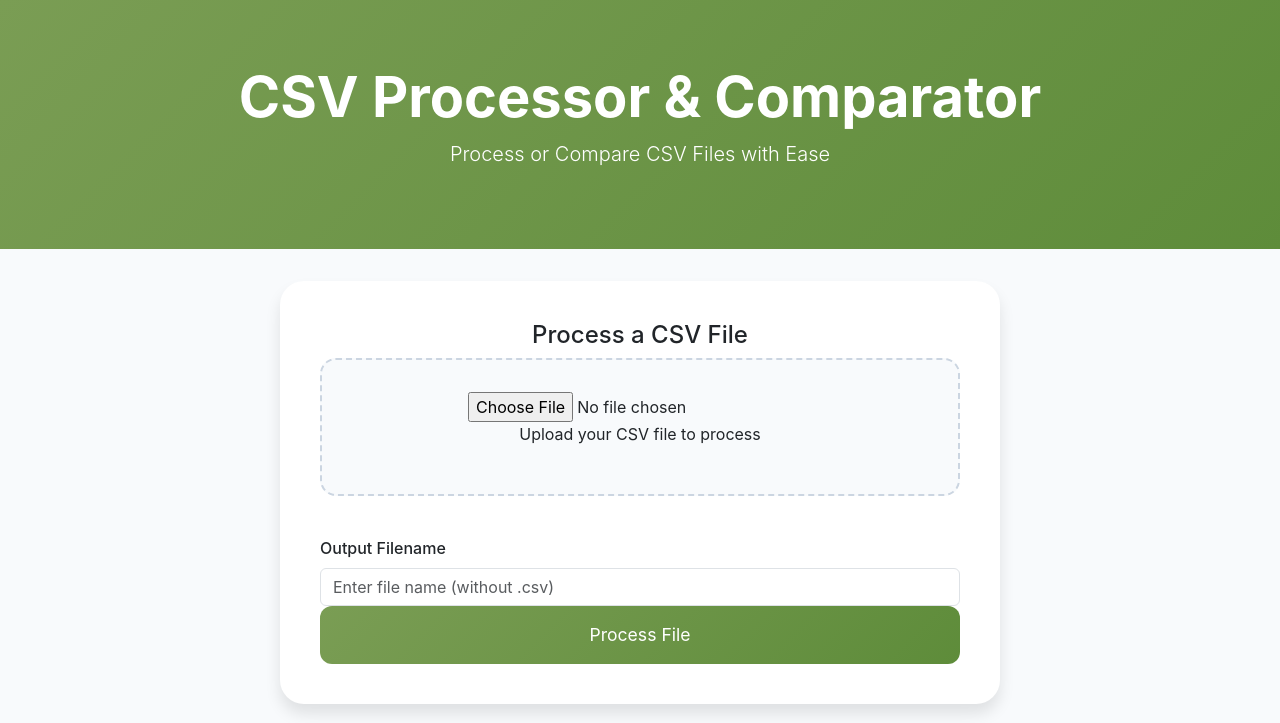
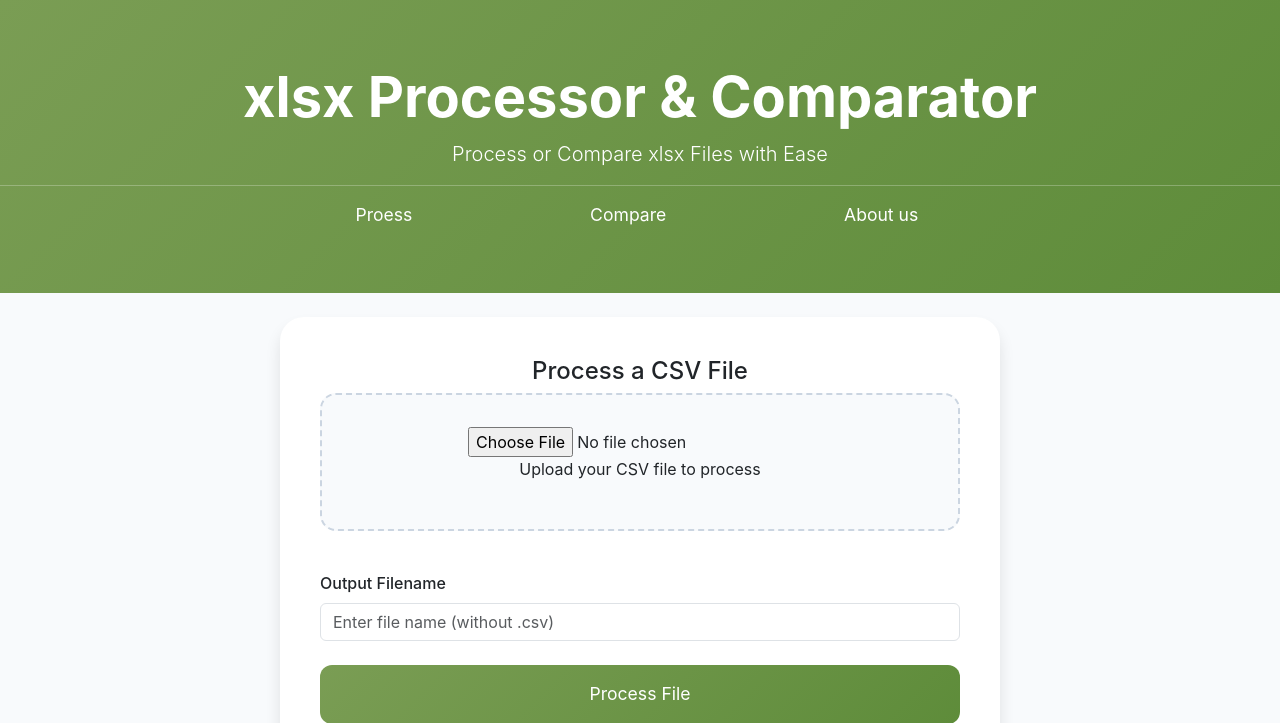
Before and after one commit to Sumit0504/Personal_Project, a Flask app: page / in a window 1280 px wide. Shown: the top 723 px of the page. Run offline with Flask 3, Linux system fonts and the light colour scheme; some libraries are stand-ins or nearby versions.

Commit message:
making web page more good

```diff
--- a/static/styles.css
+++ b/static/styles.css
@@ -4,9 +4,17 @@
     --accent: #6c8b45;
 }
 body { background: #f8fafc; font-family: 'Inter', sans-serif; }
-.gradient-header { background: linear-gradient(135deg, var(--primary), var(--secondary)); color: white; padding: 4rem 0; margin-bottom: 2rem; }
+.gradient-header { background: linear-gradient(135deg, var(--primary), var(--secondary)); color: white; padding: 4rem 0; margin-bottom: 1.5rem; }
 .upload-container { max-width: 720px; margin: 0 auto; padding: 2.5rem; background: white; border-radius: 1.5rem; box-shadow: 0 10px 15px rgba(0,0,0,0.1); }
 .custom-file-upload { border: 2px dashed #cbd5e1; padding: 2rem; text-align: center; cursor: pointer; transition: all 0.3s ease; border-radius: 1rem; background: #f8fafc; }
 .custom-file-upload:hover { border-color: var(--primary); background: #f1f5f9; }
 .submit-btn { background: linear-gradient(135deg, var(--primary), var(--secondary)); color: white; padding: 1rem 2.5rem; border: none; border-radius: 0.75rem; transition: all 0.3s ease; font-size: 1.1rem; }
 .submit-btn:hover { transform: translateY(-2px); }
+#navb{display: flex; justify-content: space-evenly; padding-right: 11.5rem; text-align: center; }
+a{
+    display: inline-block;
+    color: white;
+    text-decoration: wavy;
+    font-size: 1.1rem;
+
+}
--- a/templates/index.html
+++ b/templates/index.html
@@ -9,8 +9,15 @@
 </head>
 <body>
     <header class="gradient-header text-center">
-        <h1 class="display-4 fw-bold">CSV Processor & Comparator</h1>
-        <p class="lead">Process or Compare CSV Files with Ease</p>
+        <h1 class="display-4 fw-bold">xlsx Processor & Comparator</h1>
+        <p class="lead">Process or Compare xlsx Files with Ease</p>
+        <hr>
+        <div id="navb">
+            <a href=""></a>
+            <a href="">Proess</a>
+            <a href="">Compare</a>
+            <a href="">About us</a>
+        </div>
     </header>
 
     <main class="container">
@@ -26,6 +33,7 @@
                     <label for="customName" class="form-label text-start d-block fw-medium mb-2">Output Filename</label>
                     <input type="text" id="customName" name="filename" class="form-control" placeholder="Enter file name (without .csv)">
                 </div>
+                <br>
                 <button type="submit" class="submit-btn w-100">Process File</button>
             </form>
         </div>
```
